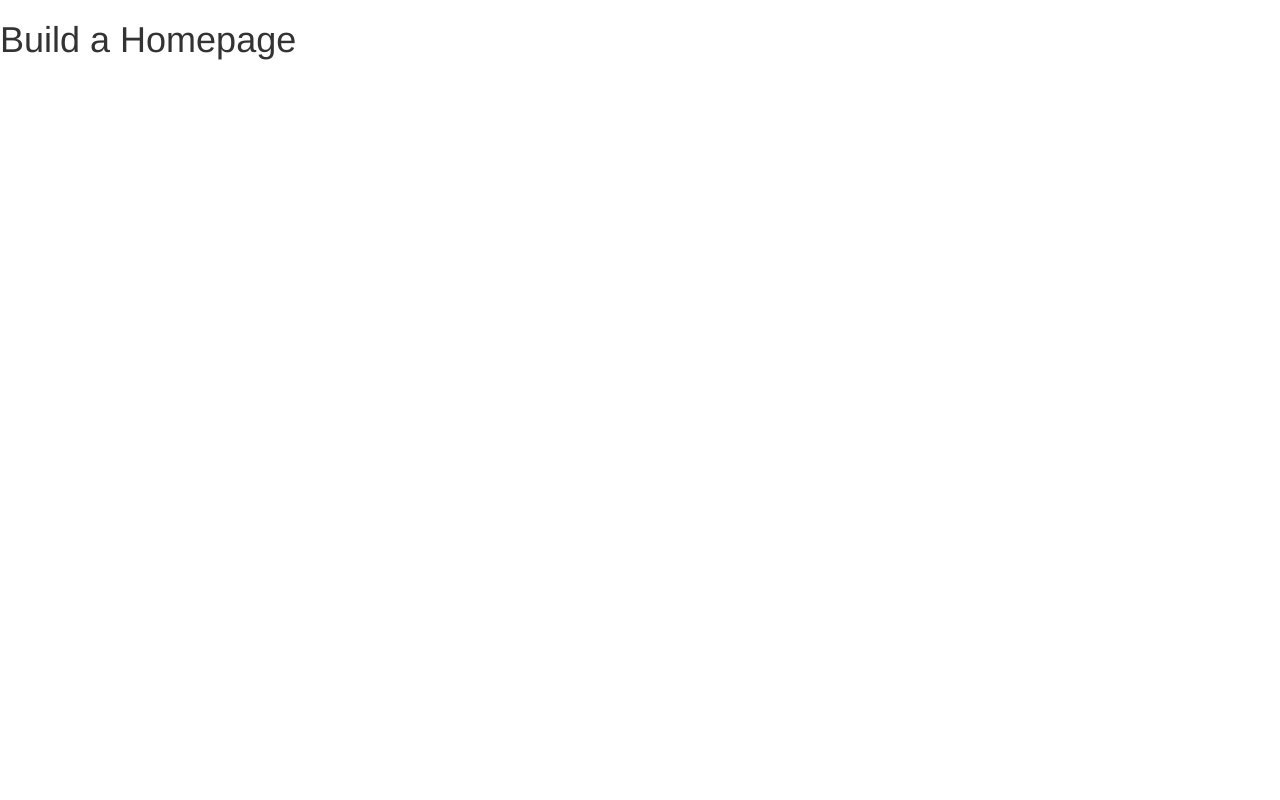
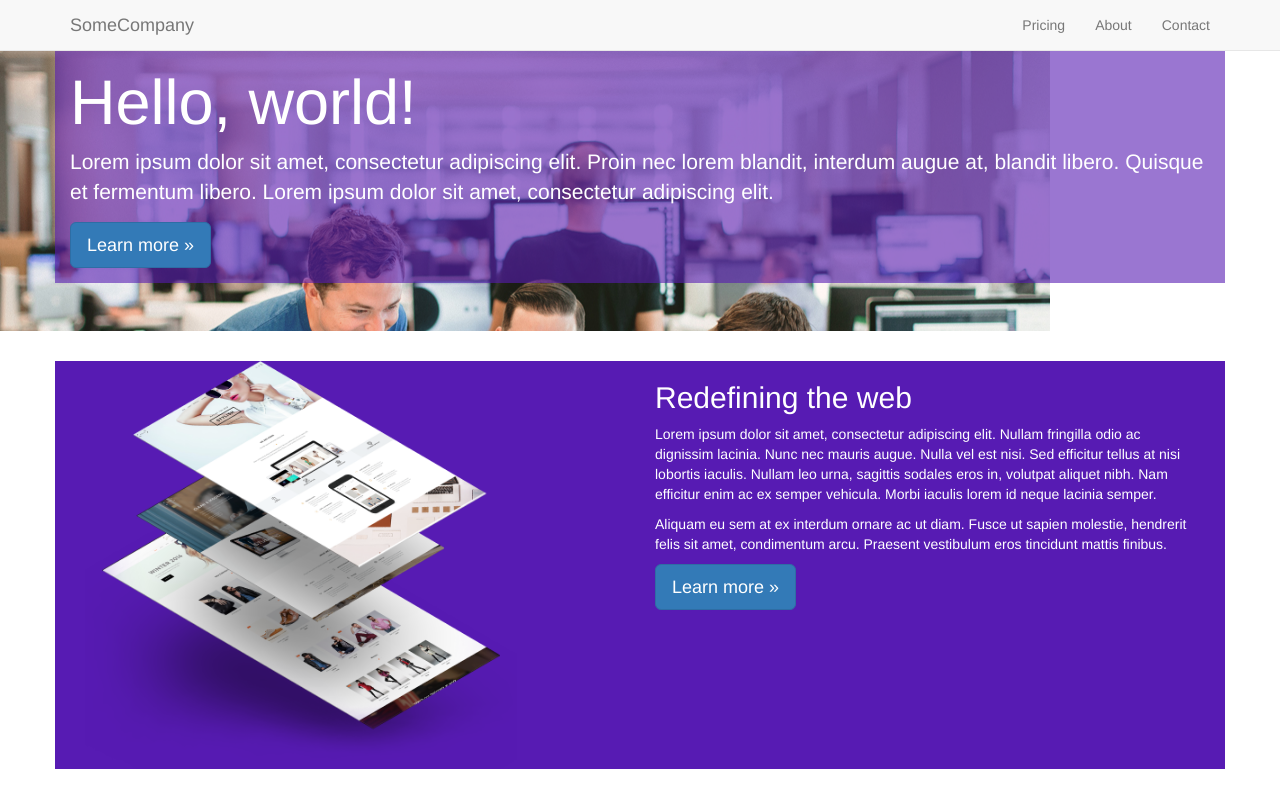
Before and after one commit to Keith-Wallace/BeenVerified, a website: page client/index.html in a window 1280 px wide. Drawn offline with nearby package versions, Linux system fonts and the light colour scheme; files that its build step writes are made by us from their sources.

Commit message:
Started page structure using Bootstrap

```diff
--- a/client/index.html
+++ b/client/index.html
@@ -7,8 +7,72 @@
   <title>Code Challenge | Build a Homepage | BeenVerified</title>
   <!-- Bootstrap -->
   <link href="css/bootstrap.min.css" rel="stylesheet">
+  <link href="css/main.css" rel="stylesheet">
 </head>
 <body>
-  <h1>Build a Homepage</h1>
+  <!-- FIXED NAVBAR -->
+  <nav class="navbar navbar-default navbar-fixed-top">
+    <div class="container">
+      <div class="navbar-header">
+        <button type="button" class="navbar-toggle collapsed" data-toggle="collapse" data-target="#navbar" aria-expanded="false" aria-controls="navbar">
+          <span class="sr-only">Toggle navigation</span>
+          <span class="icon-bar"></span>
+          <span class="icon-bar"></span>
+          <span class="icon-bar"></span>
+        </button>
+        <a class="navbar-brand" href="#">SomeCompany</a>
+      </div>
+      <div id="navbar" class="navbar-collapse collapse">
+        <ul class="nav navbar-nav navbar-right">
+          <li><a href="#pricing">Pricing</a></li>
+          <li><a href="#about">About</a></li>
+          <li><a href="#contact">Contact</a></li>
+        </ul>
+      </div>
+    </div>
+  </nav>
+
+  <div class="jumbotron header-bg-img">
+    <div class="container header-transparent-layer">
+      <h1>Hello, world!</h1>
+      <p>Lorem ipsum dolor sit amet, consectetur adipiscing elit. Proin nec lorem blandit, interdum augue at, blandit libero. Quisque et fermentum libero. Lorem ipsum dolor sit amet, consectetur adipiscing elit.</p>
+      <p><a class="btn btn-primary btn-lg" href="#" role="button">Learn more &raquo;</a></p>
+    </div>
+  </div>
+
+  <div class="container sub-head-area">
+      <div class="col-md-6">
+        <img src="assets/layers.png">
+      </div>
+      <div class="col-md-6">
+        <h2>Redefining the web</h2>
+        <p>Lorem ipsum dolor sit amet, consectetur adipiscing elit. Nullam fringilla odio ac dignissim lacinia. Nunc nec mauris augue. Nulla vel est nisi. Sed efficitur tellus at nisi lobortis iaculis. Nullam leo urna, sagittis sodales eros in, volutpat aliquet nibh. Nam efficitur enim ac ex semper vehicula. Morbi iaculis lorem id neque lacinia semper.</p>
+        <p>Aliquam eu sem at ex interdum ornare ac ut diam. Fusce ut sapien molestie, hendrerit felis sit amet, condimentum arcu. Praesent vestibulum eros tincidunt mattis finibus.</p>
+        <p><a class="btn btn-primary btn-lg" href="#" role="button">Learn more &raquo;</a></p>
+      </div>
+  </div>
+
+
+
+<!--   <div class="container">
+    <div class="row">
+      <div class="col-md-1">.col-md-1</div>
+      <div class="col-md-1">.col-md-1</div>
+      <div class="col-md-1">.col-md-1</div>
+      <div class="col-md-1">.col-md-1</div>
+      <div class="col-md-1">.col-md-1</div>
+      <div class="col-md-1">.col-md-1</div>
+      <div class="col-md-1">.col-md-1</div>
+      <div class="col-md-1">.col-md-1</div>
+      <div class="col-md-1">.col-md-1</div>
+      <div class="col-md-1">.col-md-1</div>
+      <div class="col-md-1">.col-md-1</div>
+      <div class="col-md-1">.col-md-1</div>
+    </div>
+  </div> -->
+
+  <!-- SCRIPTS -->
+  <script src="js/jquery.min.js"></script>
+  <script src="js/bootstrap.min.js"></script>
 </body>
 </html>
--- /dev/null
+++ b/client/styles/main.css
@@ -0,0 +1,23 @@
+.jumbotron {
+  color: rgba(255, 255, 255, 1);
+}
+
+.header-bg-img {
+  background: url('../assets/office.jpeg') no-repeat;
+}
+
+.header-transparent-layer {
+  background: rgba(87, 27, 179, 0.6);
+  /*background-color: #5b1bb5;
+  opacity: 0.6;
+  filter: alpha(opacity=60); /* For IE8 and earlier */
+}
+
+
+.sub-head-area {
+  background: rgba(87, 27, 179, 1);
+  color: rgba(255, 255, 255, 1);
+}
+.sub-head-area img {
+  width: 80%;
+}
```
Also changed, not shown: server.js (+9 -0 lines).
